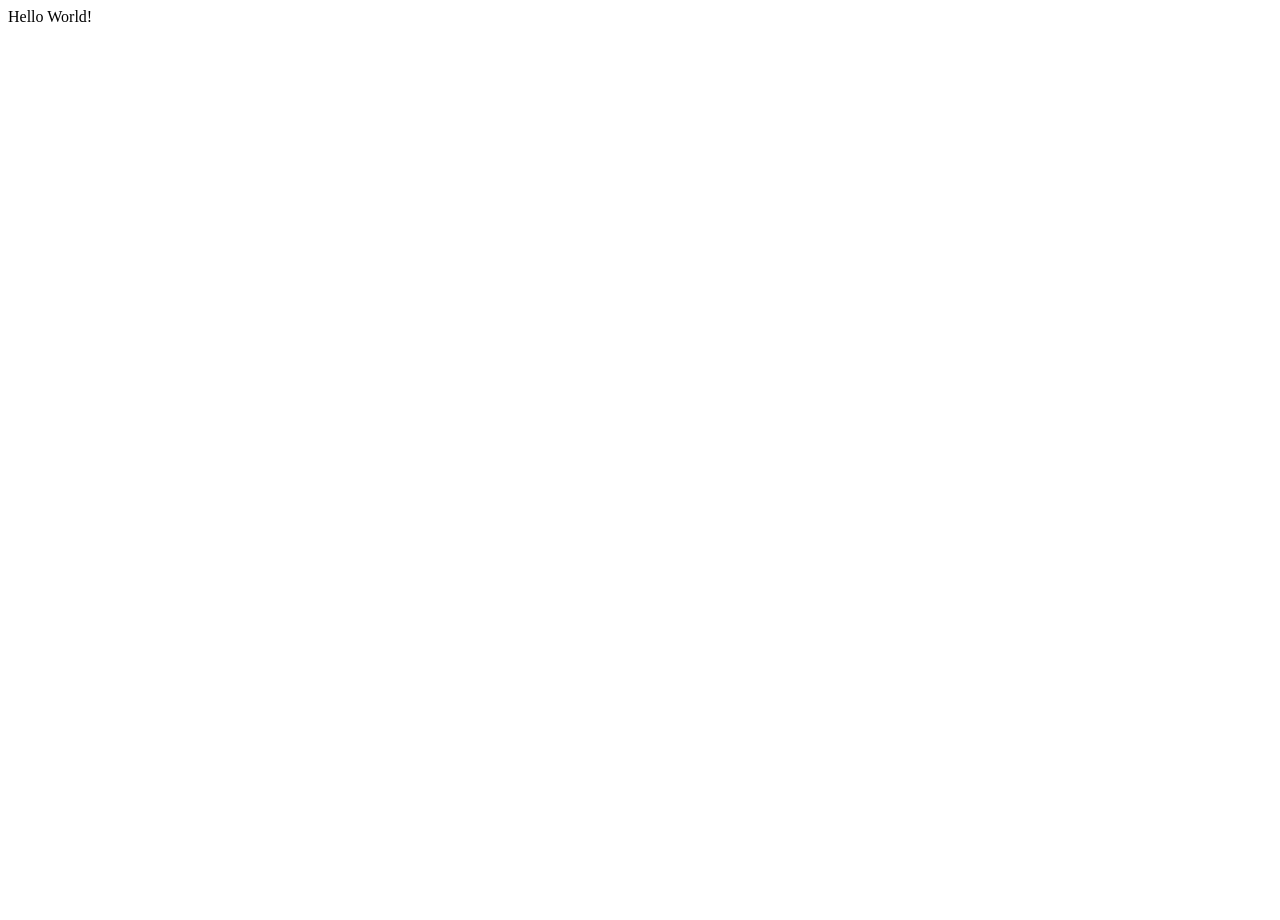
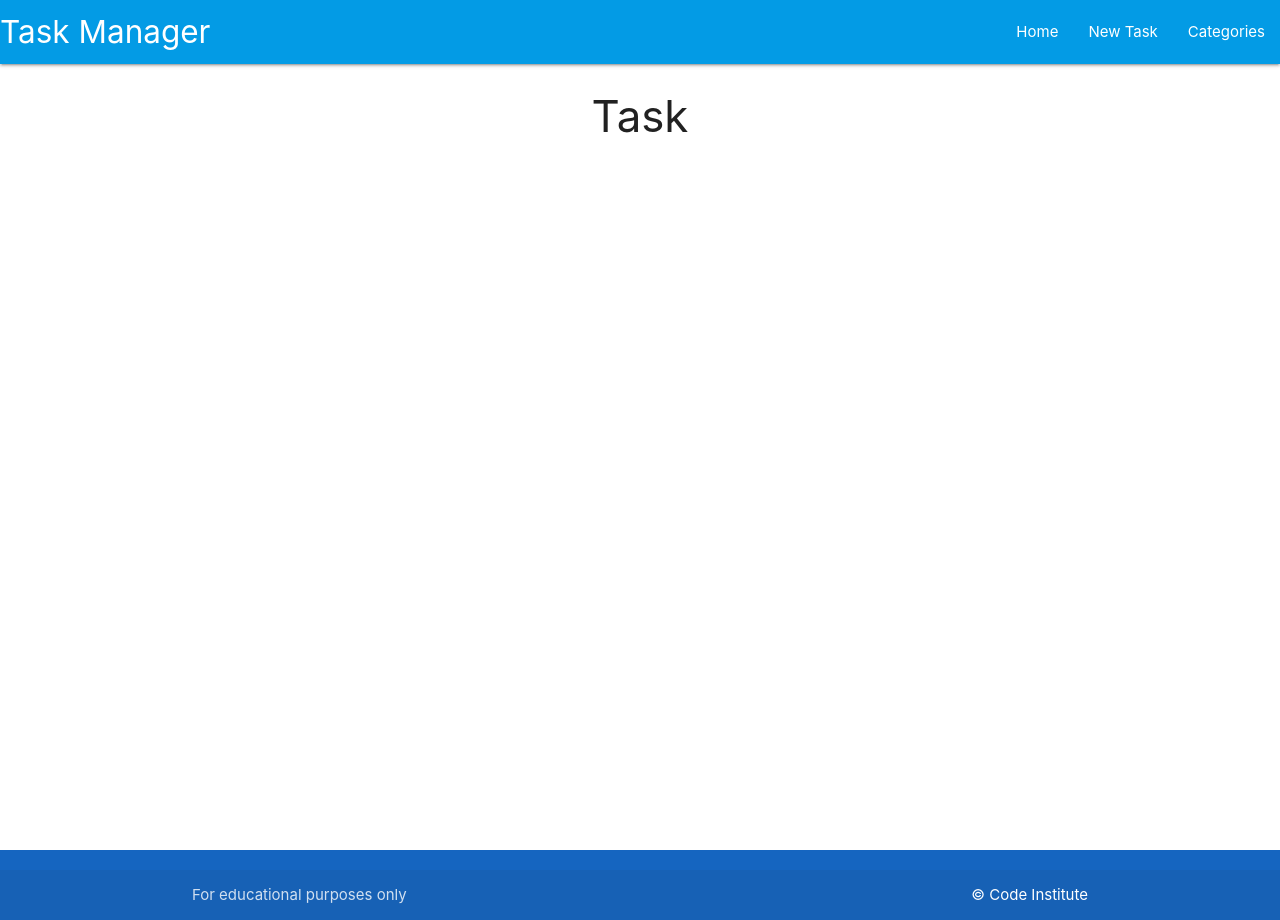
Before and after one commit to StephenIles/Task-Manager, a Flask app: page / in a window 1280 px wide. Before the commit the page is almost empty. Run offline with Flask 3, Linux system fonts and the light colour scheme; some libraries are stand-ins or nearby versions.

Commit message:
Built the base layout of the website

```diff
--- a/taskmanager/routes.py
+++ b/taskmanager/routes.py
@@ -4,4 +4,4 @@ from taskmanager.models import Category, Task
 
 @app.route("/")
 def home():
-    return render_template("base.html")
+    return render_template("tasks.html")
--- /dev/null
+++ b/taskmanager/static/css/style.css
@@ -0,0 +1,9 @@
+body {
+    display: flex;
+    min-height: 100vh;
+    flex-direction: column;
+  }
+
+  main {
+    flex: 1 0 auto;
+  }
--- /dev/null
+++ b/taskmanager/static/js/script.js
@@ -0,0 +1,5 @@
+document.addEventListener('DOMContentLoaded', function() {
+    // sidenav initialization
+    let sidenav = document.querySelectorAll('.sidenav');
+    M.Sidenav.init(sidenav);
+  });
--- a/taskmanager/templates/base.html
+++ b/taskmanager/templates/base.html
@@ -4,11 +4,51 @@
     <meta charset="UTF-8">
     <meta http-equiv="X-UA-Compatible" content="IE-edge">
     <meta name="viewport" content="width=device-width, initial-scale=1.0">
+    <link rel="stylesheet" href="https://cdnjs.cloudflare.com/ajax/libs/materialize/1.0.0/css/materialize.min.css" type="text/css">
+    <link rel="stylesheet" href="{{ url_for('static', filename='css/style.css') }}" type="text/css">
     <title>Task Manager</title>
 </head>
 <body>
 
-    Hello World!
+    <header>
+        <!-- top navbar -->
+        <nav class="light-blue darken-1">
+            <div class="nav-wrapper">
+              <a href="{{ url_for('home') }}" class="brand-logo">Task Manager</a>
+              <a href="#" data-target="mobile-demo" class="sidenav-trigger"><i class="fas fa-bars"></i></a>
+              <ul class="right hide-on-med-and-down">
+                <li><a href="{{ url_for('home') }}">Home</a></li>
+                <li><a href="">New Task</a></li>
+                <li><a href="">Categories</a></li>
+              </ul>
+            </div>
+          </nav>
+
+          <!-- mobile sidenav -->
+          <ul class="sidenav" id="mobile-demo">
+            <li><a href="{{ url_for('home') }}">Home</a></li>
+            <li><a href="">New Task</a></li>
+            <li><a href="">Categories</a></li>
+          </ul>
+    </header>
+
+    <main class="container">
+        {% block content %}
+        {% endblock %}
+    </main>
+
+    <footer class="page-footer blue darken-3">
+        <div class="footer-copyright">
+          <div class="container">
+          For educational purposes only
+          <a class="white-text right" href="https://codeinstitute.net">&copy; Code Institute</a>
+          </div>
+        </div>
+      </footer>
+
+    <script src="https://kit.fontawesome.com/6414297e71.js" crossorigin="anonymous"></script>
+    <script src="https://cdnjs.cloudflare.com/ajax/libs/materialize/1.0.0/js/materialize.min.js"></script>
+    <script src="{{ url_for('static', filename='js/script.js')}}"></script>
 
 </body>
 </html>
--- /dev/null
+++ b/taskmanager/templates/tasks.html
@@ -0,0 +1,6 @@
+{% extends "base.html" %}
+{% block content %}
+
+<h3 class="light-blue-text- text-darken-4 center-align">Task</h3>
+
+{% endblock %}
```
